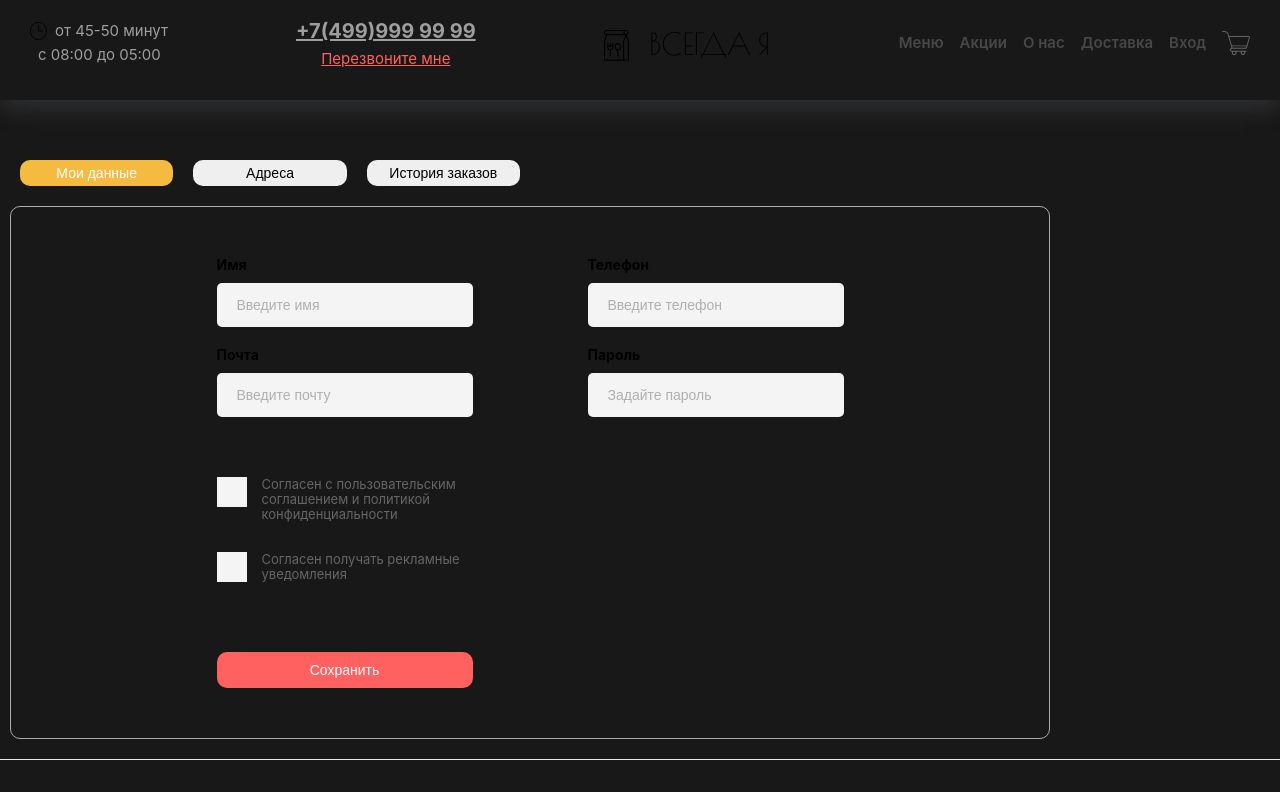
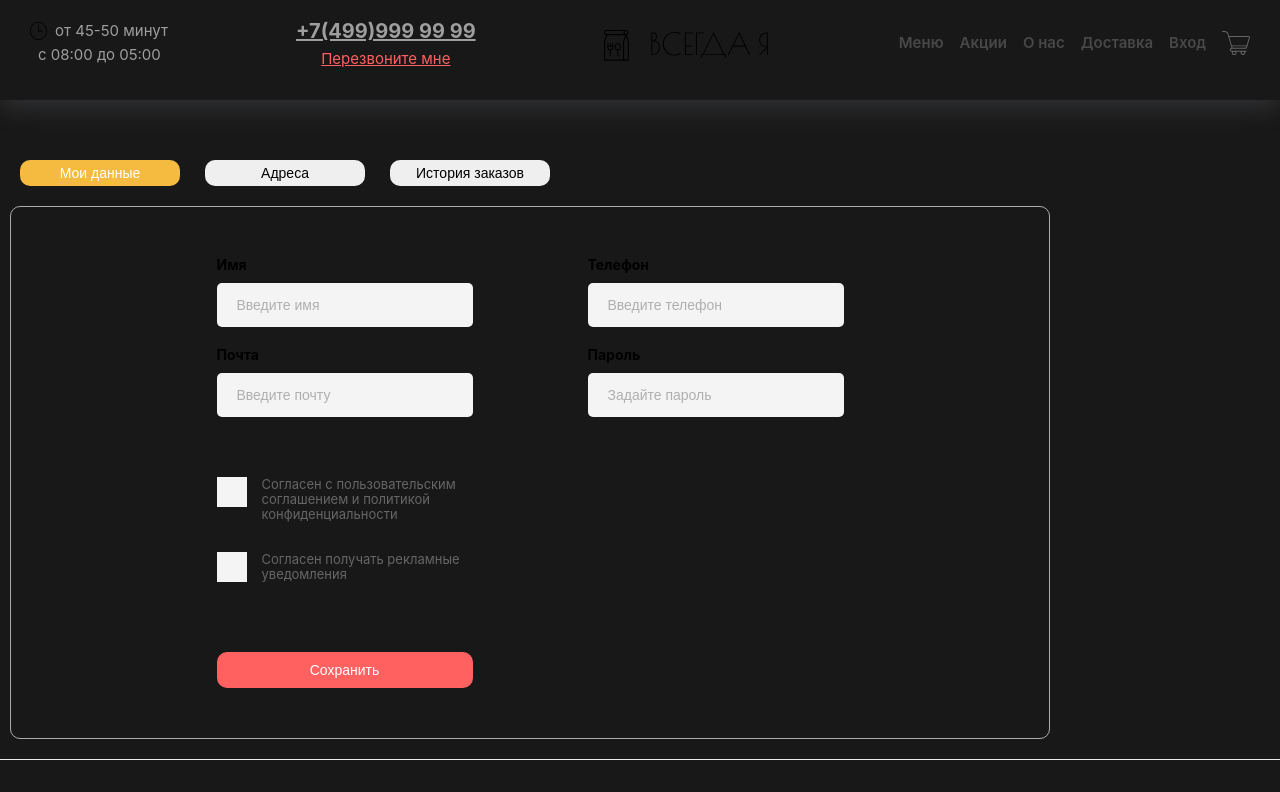
Before and after one commit to At0m234/Pizza, a Vue app: page /profile in a window 1280 px wide. Shown: the top 792 px of the page. Built offline with nearby package versions, Linux system fonts and the light colour scheme.

Commit message:
updated nav btns width

```diff
--- a/src/components/Profile.vue
+++ b/src/components/Profile.vue
@@ -63,7 +63,7 @@ function navigateTo(buttons: Button[], index: number, component: Component) {
   &__navigation-btns {
     display: flex;
     justify-content: space-between;
-    width: 50%;
+    width: 550px;
   }
 
   &__content {
```
